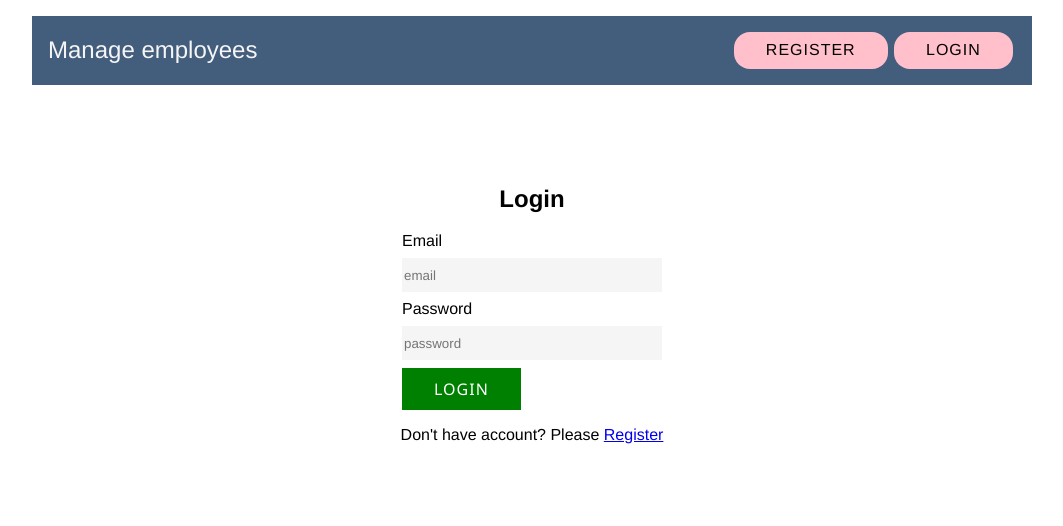
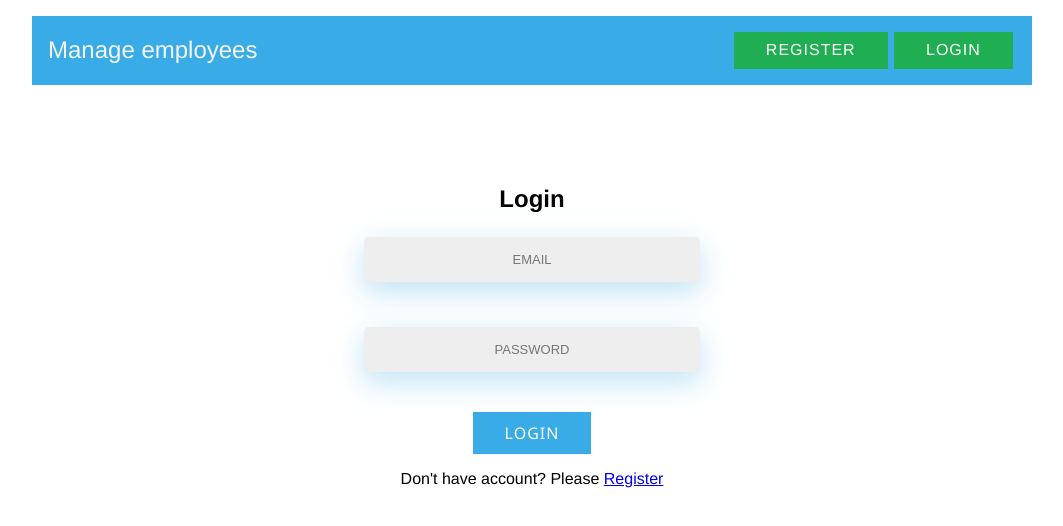
Before and after one commit to TunkisT/employe-react, a React (Create React App) app: page /login in a window 1280 px wide. Shown: the top 526 px of the page, without its empty margins (108-1171 px from the left). Built offline with nearby package versions, Linux system fonts and the light colour scheme.

Commit message:
form style

```diff
--- a/src/components/Button/Button.style.js
+++ b/src/components/Button/Button.style.js
@@ -5,10 +5,12 @@ export const Button = styled.button`
   border: 0;
   color: white;
   cursor: pointer;
+  display: block;
   font-family: 'Segoe UI', Tahoma, Geneva, Verdana, sans-serif;
   font-size: 1rem;
   font-weight: 400;
   letter-spacing: 1px;
+  margin: 0 auto;
   padding: 0.6rem 2rem;
   text-transform: uppercase;
 `;
--- a/src/components/Header/Header.style.js
+++ b/src/components/Header/Header.style.js
@@ -2,7 +2,7 @@ import { Link } from 'react-router-dom';
 import styled from 'styled-components';
 
 export const Header = styled.header`
-  background: #435d7d;
+  background: #39ace7;
   display: flex;
   flex-wrap: wrap;
   justify-content: space-between;
@@ -23,19 +23,19 @@ export const Links = styled.div`
 `;
 export const Navigate = styled(Link)`
   @media screen and (max-width: 768px) {
-    flex: 1 5rem;
+    flex: 1 3rem;
   }
-  background: pink;
-  margin: 0.2rem;
+  background: #1fae51;
   border: 0;
-  border-radius: 1rem;
-  color: black;
+  color: white;
   font-size: 1rem;
   font-weight: 400;
   letter-spacing: 1px;
+  margin: 0.2rem;
   padding: 0.6rem 2rem;
+  text-align: center;
+  text-decoration: 0;
   text-transform: uppercase;
-  text-decoration: 0;
   :hover {
     color: white;
     background: brown;
--- a/src/components/Input/Input.jsx
+++ b/src/components/Input/Input.jsx
@@ -2,7 +2,7 @@ import React, { useState } from 'react';
 import PropTypes from 'prop-types';
 import * as S from './Input.style';
 
-function Input({ name, labelText, type, placeholder, handleChange }) {
+function Input({ name, type, placeholder, handleChange }) {
   const [value, setValue] = useState('');
 
   const onChange = (event) => {
@@ -11,7 +11,6 @@ function Input({ name, labelText, type, placeholder, handleChange }) {
   };
   return (
     <S.Form>
-      <S.Label htmlFor={name}>{labelText}</S.Label>
       <S.Input
         type={type}
         id={name}
@@ -25,7 +24,6 @@ function Input({ name, labelText, type, placeholder, handleChange }) {
 
 Input.propTypes = {
   name: PropTypes.string.isRequired,
-  labelText: PropTypes.node.isRequired,
   type: PropTypes.node.isRequired,
   placeholder: PropTypes.node.isRequired,
 };
--- a/src/components/Input/Input.style.js
+++ b/src/components/Input/Input.style.js
@@ -2,15 +2,17 @@ import styled from 'styled-components';
 
 export const Form = styled.div``;
 
-export const Label = styled.label`
-  display: block;
+export const Input = styled.input`
+  background-color: #eee;
+  border-radius: 5px 5px 5px 5px;
+  border: none;
+  box-shadow: 0 10px 30px 0 rgba(95, 186, 233, 0.4);
+  color: black;
+  display: inline-block;
+  font-size: 13px;
+  margin: 5px 20px 40px 20px;
+  padding: 15px 80px;
+  text-align: center;
+  text-decoration: none;
+  text-transform: uppercase;
 `;
-export const Input = styled.input`
-  display: block;
-  background: whitesmoke;
-  border: 0;
-  width: 16rem;
-  height: 2rem;
-  margin: 0.5rem 0;
-  font-family: 'Maison Neue', 'Helvetica Neue', 'Helvetica-Neue', 'Arial', sans-serif;
-`;
--- a/src/components/PrivateRoute/PrivateRoute.jsx
+++ b/src/components/PrivateRoute/PrivateRoute.jsx
@@ -5,7 +5,6 @@ import AuthContext from '../../store/authContext';
 
 const PrivateRoute = ({ children }) => {
   const ctxValue = useContext(AuthContext);
-  console.log('ctxValue ===', ctxValue);
   if (localStorage.getItem('token') && ctxValue.isLogged) {
     return children;
   }
--- a/src/pages/Home.jsx
+++ b/src/pages/Home.jsx
@@ -1,7 +1,24 @@
-import React from 'react';
+import React, { useEffect, useState } from 'react';
 import Table from '../components/Table/Table';
 
 function Home() {
+  const [data, setData] = useState();
+
+  useEffect(() => {
+    fetchData();
+  }, []);
+
+  async function fetchData() {
+    const res = await fetch(`${process.env.REACT_APP_SERVER_URL}`, {
+      headers: {
+        Authorization: `Bearer ${localStorage.getItem('token')}`,
+      },
+    });
+    const result = await res.json();
+    if (result.success) setData(result.data);
+    console.log(data);
+  }
+
   return <Table />;
 }
 
--- a/src/pages/Login.jsx
+++ b/src/pages/Login.jsx
@@ -22,7 +22,6 @@ function Login() {
       body: JSON.stringify(loginDetails),
     });
     const result = await res.json();
-    console.log(result);
     if (result.success) {
       localStorage.setItem('token', result.data);
       authCtx.login();
@@ -49,7 +48,7 @@ function Login() {
           placeholder='password'
           handleChange={(password) => setUserDetails({ ...loginDetails, password })}
         />
-        <Button type='submit' color='green'>
+        <Button type='submit' color='#39ace7'>
           Login
         </Button>
       </form>
--- a/src/pages/Register.jsx
+++ b/src/pages/Register.jsx
@@ -49,7 +49,7 @@ function Register() {
           placeholder='password'
           handleChange={(password) => setUserDetails({ ...userDetails, password })}
         />
-        <Button type='submit' color='green'>
+        <Button type='submit' color='#39ace7'>
           Register
         </Button>
       </form>
```
